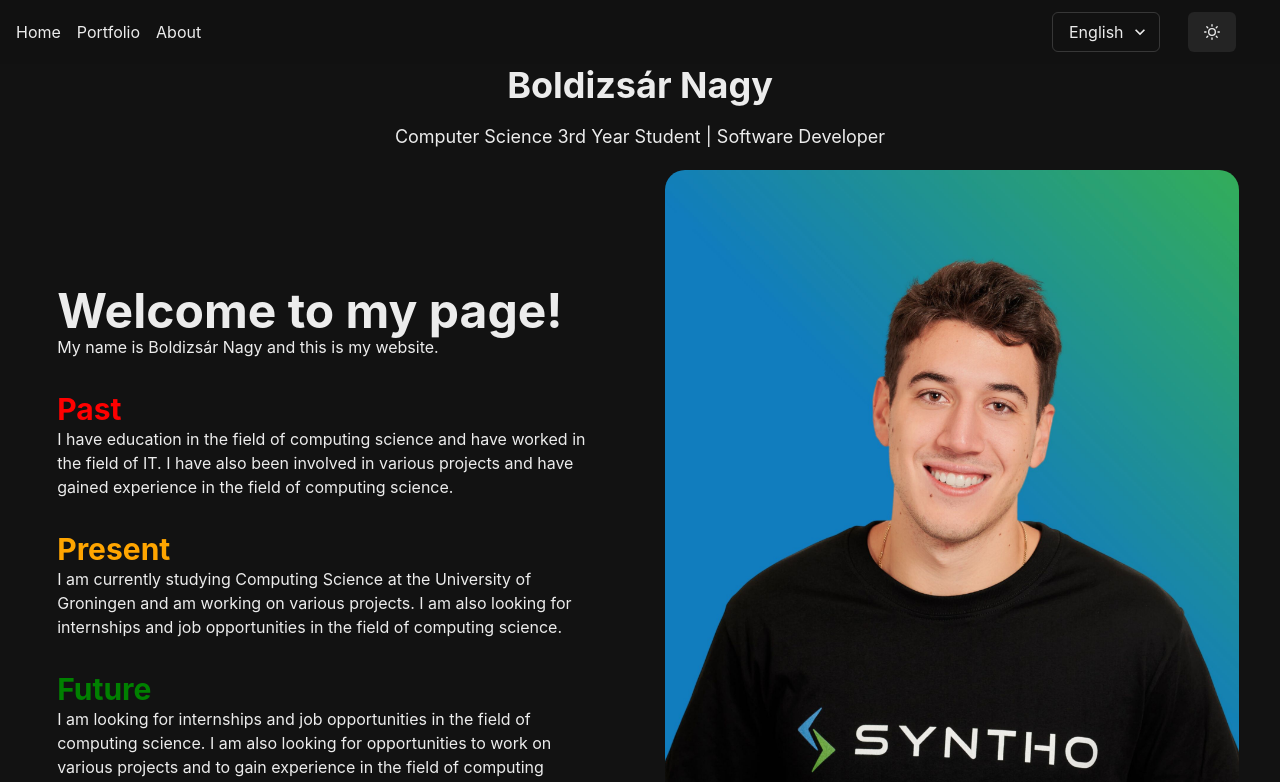
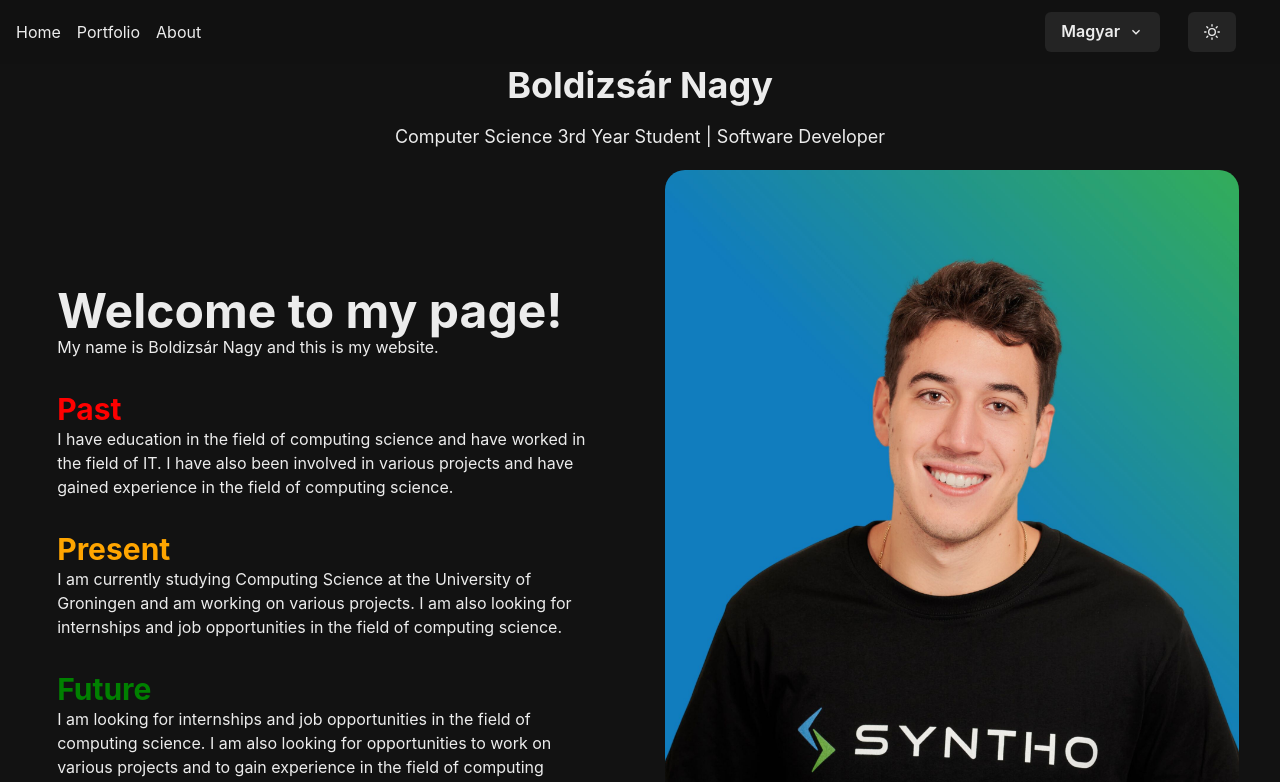
Before and after one commit to Csoldo/portfolio, a React (Vite) app in the folder frontend/: page / in a window 1280 px wide. Shown: the top 782 px of the page. Built offline with nearby package versions, Linux system fonts and the light colour scheme.

Commit message:
dropdown language selector with flags

```diff
--- a/frontend/src/components/LanguageSelector.tsx
+++ b/frontend/src/components/LanguageSelector.tsx
@@ -1,7 +1,15 @@
 import { useTranslation } from "react-i18next";
 import enFlag from "../assets/en_flag.png";
 import huFlag from "../assets/hu_flag.png";
-import { Box, Select } from "@chakra-ui/react";
+import {
+  Menu,
+  MenuButton,
+  MenuItem,
+  MenuList,
+  Image,
+  Button,
+} from "@chakra-ui/react";
+import { ChevronDownIcon } from "@chakra-ui/icons";
 
 const LanguageSelector = () => {
   const { i18n } = useTranslation();
@@ -13,22 +21,28 @@ const LanguageSelector = () => {
   const languageOptions = [
     { value: "en", label: "English", flag: enFlag },
     { value: "hu", label: "Magyar", flag: huFlag },
-    // Add more languages as needed
   ];
 
   return (
-    <Box>
-      <Select
-        defaultValue={i18n.language}
-        onChange={(e) => changeLanguage(e.target.value)}
-      >
+    <Menu isLazy>
+      <MenuButton as={Button} rightIcon={<ChevronDownIcon />}>
+        {i18n.language === "en" ? "English" : "Magyar"}
+      </MenuButton>
+      <MenuList p={0} minW="0" w={"140px"}>
         {languageOptions.map((lang) => (
-          <option key={lang.value} value={lang.value}>
-            {lang.label}
-          </option>
+          <MenuItem key={lang.value} onClick={() => changeLanguage(lang.value)}>
+            <span>{lang.label}</span>
+            <Image
+              boxSize="2rem"
+              borderRadius="2px"
+              src={lang.flag}
+              alt={lang.label}
+              ml="16px"
+            />
+          </MenuItem>
         ))}
-      </Select>
-    </Box>
+      </MenuList>
+    </Menu>
   );
 };
 
```
Also changed, not shown: frontend/src/components/LanguageSelectOption.tsx (deleted, +0 -20 lines).
